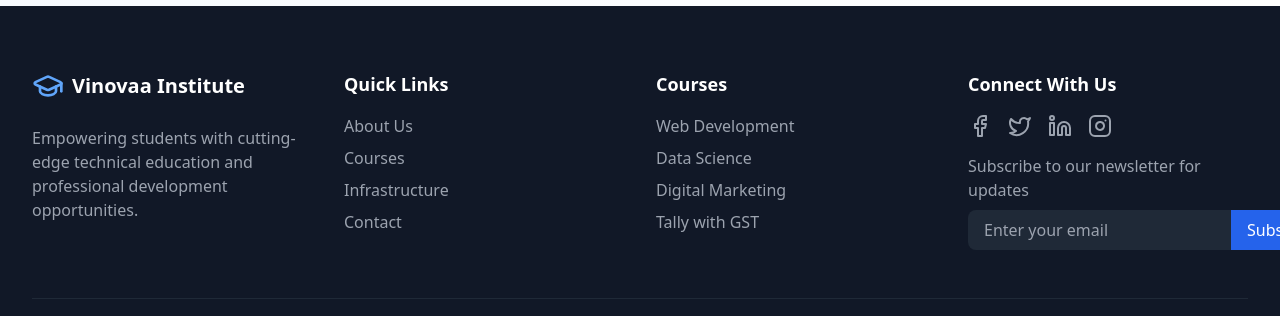
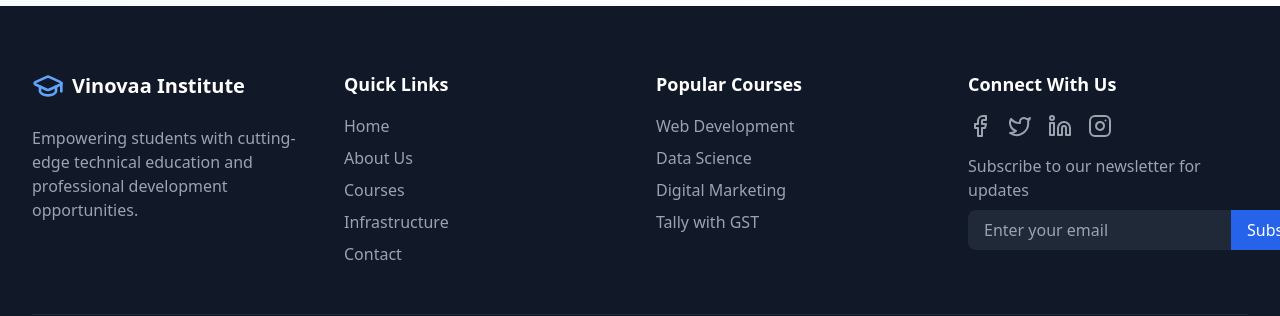
Before and after one commit to Braintech456/vi, a React (Vite) app: page /contact in a window 1280 px wide. Shown: the part 1082-1398 px from the top of the page. Built offline with nearby package versions, Linux system fonts and the light colour scheme.

Commit message:
Update Footer.tsx

```diff
--- a/src/components/Footer.tsx
+++ b/src/components/Footer.tsx
@@ -1,5 +1,6 @@
 import React from 'react';
 import { GraduationCap, Facebook, Twitter, Linkedin, Instagram } from 'lucide-react';
+import { Link } from 'react-router-dom';
 
 const Footer = () => {
   return (
@@ -20,20 +21,21 @@ const Footer = () => {
           <div>
             <h4 className="text-lg font-semibold mb-4">Quick Links</h4>
             <ul className="space-y-2">
-              <li><a href="#about" className="text-gray-400 hover:text-white">About Us</a></li>
-              <li><a href="#courses" className="text-gray-400 hover:text-white">Courses</a></li>
-              <li><a href="#infrastructure" className="text-gray-400 hover:text-white">Infrastructure</a></li>
-              <li><a href="#contact" className="text-gray-400 hover:text-white">Contact</a></li>
+              <li><Link to="/" className="text-gray-400 hover:text-white">Home</Link></li>
+              <li><Link to="/about" className="text-gray-400 hover:text-white">About Us</Link></li>
+              <li><Link to="/courses" className="text-gray-400 hover:text-white">Courses</Link></li>
+              <li><Link to="/infrastructure" className="text-gray-400 hover:text-white">Infrastructure</Link></li>
+              <li><Link to="/contact" className="text-gray-400 hover:text-white">Contact</Link></li>
             </ul>
           </div>
 
           <div>
-            <h4 className="text-lg font-semibold mb-4">Courses</h4>
+            <h4 className="text-lg font-semibold mb-4">Popular Courses</h4>
             <ul className="space-y-2">
-              <li><a href="#" className="text-gray-400 hover:text-white">Web Development</a></li>
-              <li><a href="#" className="text-gray-400 hover:text-white">Data Science</a></li>
-              <li><a href="#" className="text-gray-400 hover:text-white">Digital Marketing</a></li>
-              <li><a href="#" className="text-gray-400 hover:text-white">Tally with GST</a></li>
+              <li><Link to="/courses" className="text-gray-400 hover:text-white">Web Development</Link></li>
+              <li><Link to="/courses" className="text-gray-400 hover:text-white">Data Science</Link></li>
+              <li><Link to="/courses" className="text-gray-400 hover:text-white">Digital Marketing</Link></li>
+              <li><Link to="/courses" className="text-gray-400 hover:text-white">Tally with GST</Link></li>
             </ul>
           </div>
 
```
